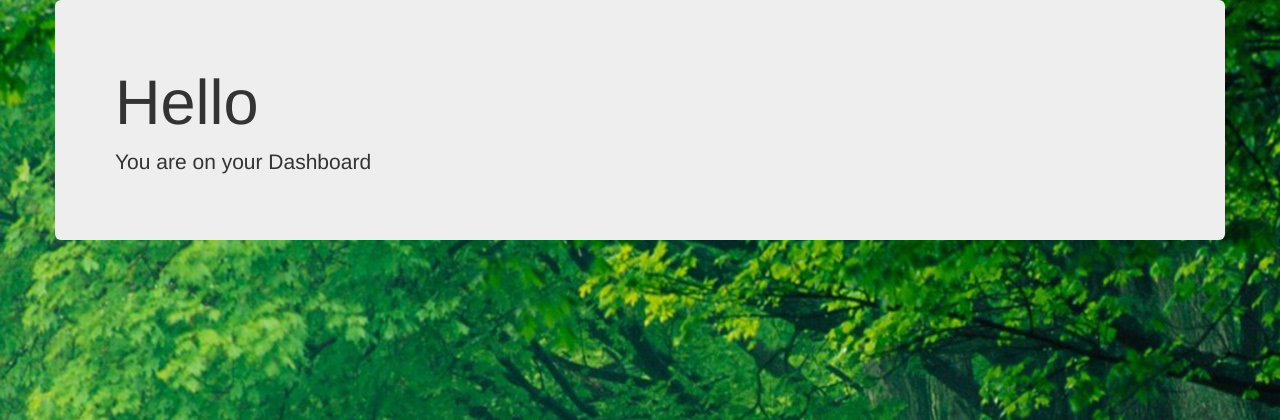
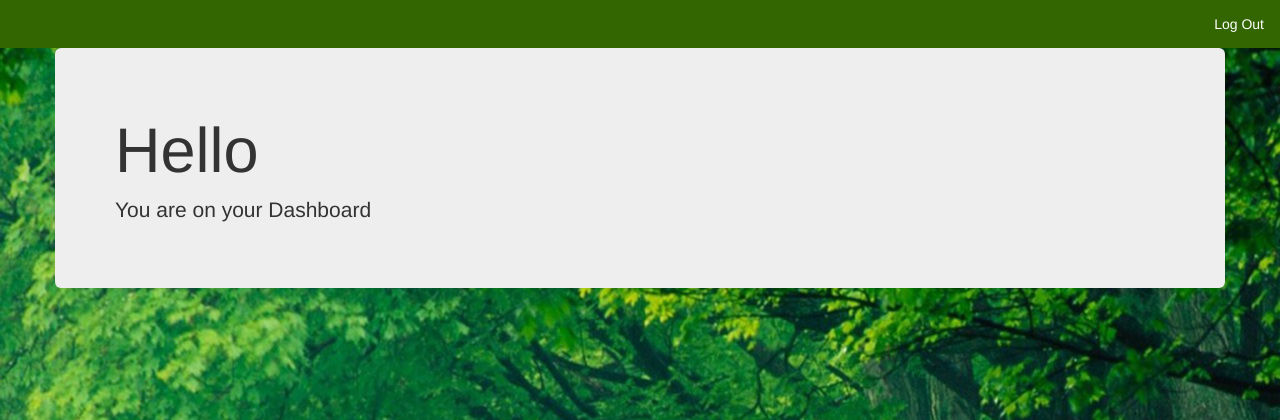
Before and after one commit to ftimyo/erating.bak, a Django app: template templates/home.html in a window 1280 px wide. Shown: the top 420 px of the page. Run offline with Django 3.2, Linux system fonts and the light colour scheme; the template is opened without the code that fills it, so the values that code supplies are empty; some libraries are stand-ins or nearby versions.

Commit message:
properly logout

```diff
--- a/templates/base.html
+++ b/templates/base.html
@@ -15,9 +15,45 @@
 			background: url("{%static 'img/Beautiful_Green_Forest_Background.jpg' %}");
 			background-repeat: repeat;
 		}
+		ul {
+				list-style-type: none;
+				margin: 0;
+				padding: 0;
+				overflow: hidden;
+				background-color: #336600;
+			}
+
+			li {
+				float: right;
+			}
+
+
+			.customer_id {
+				float: left;
+				color: white;
+				text-align: center;
+				padding: 14px 16px;
+				text-decoration: none;
+			}
+
+
+			li a {
+				display: block;
+				color: white;
+				text-align: center;
+				padding: 14px 16px;
+				text-decoration: none;
+			}
+
+			li a:hover {
+				background-color: #111;
+			}
 	</style>
 </head>
 <body>
+		<ul>
+			<li><a id="logout" href="{% url 'logout' %}" style="visibility:hidden;">Log Out</a></li>
+		</ul>
     {% block content %}
     {% endblock %}
     {% block javascript %}
--- a/templates/home.html
+++ b/templates/home.html
@@ -3,7 +3,9 @@
 {% block content %}
 <div class="container">
 <div class="row">
-
+<script>
+document.getElementById("logout").style.visibility = "visible";
+</script>
 <div class="jumbotron">
   <h1>Hello</h1>
   <p>You are on your Dashboard</p>
--- a/urls.py
+++ b/urls.py
@@ -1,6 +1,7 @@
 from django.conf.urls import url
 from . import views
 urlpatterns = [
+        url(r'^register$', views.signup, name='register'),
+        url(r'^logout$', views.logout_view, name='logout'),
         url(r'^$', views.home, name='home'),
-        url(r'^register$', views.signup, name='register'),
 ]
```
Also changed, not shown: views.py (+7 -1 lines).
